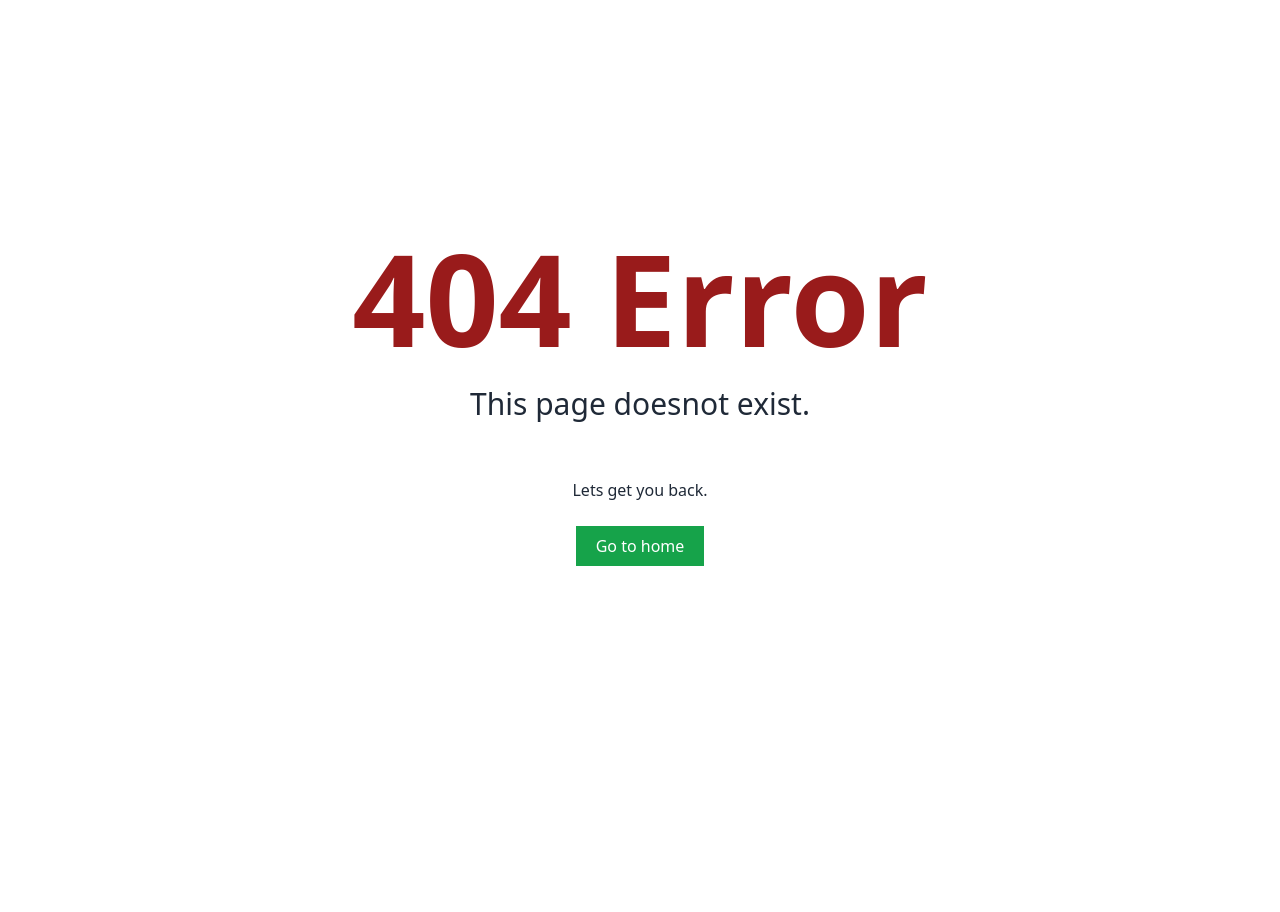
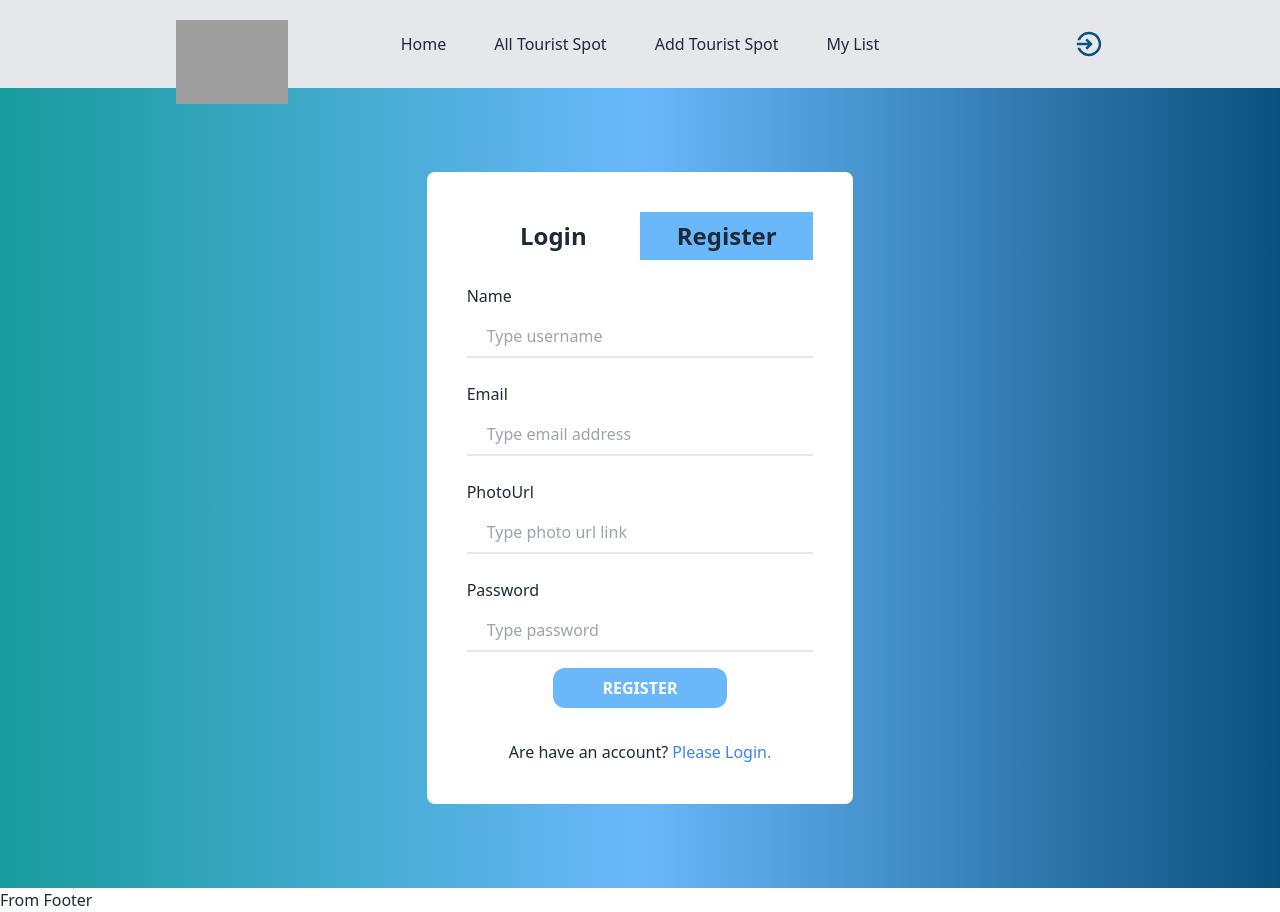
Before and after one commit to atiqueshahriarr/Travel-Planner-Client, a React (Vite) app: page /logreg/register in a window 1280 px wide. Before the commit this address had no page. Before the commit the page ends 800 px from the top, so only its background shows below. Built offline with nearby package versions, Linux system fonts and the light colour scheme; grey boxes are pictures that could not be loaded.

Commit message:
Design Login and Register page

```diff
--- a/src/components/homepage/Navbar.jsx
+++ b/src/components/homepage/Navbar.jsx
@@ -105,7 +105,7 @@ const Navbar = () => {
 
           <div className="navbar-end ">
             <div className="tooltip" data-tip="Login">
-              <Link className="text-xl flex items-center gap-2 " to="/login">
+              <Link className="text-xl flex items-center gap-2 " to="/logreg">
                 <IoMdLogIn className="text-3xl text-[#0a517e] hover:text-[#189b9c]"></IoMdLogIn>
               </Link>
             </div>
--- /dev/null
+++ b/src/components/loginRegister/LogReg.jsx
@@ -0,0 +1,77 @@
+import { NavLink, Outlet } from "react-router-dom";
+import Login from "./Login";
+import Register from "./Register";
+
+const LogReg = () => {
+  return (
+    <div>
+      <div className="min-h-screen bg-gradient-to-l from-[#0a517e] via-[#6ab8fa] to-[#189b9c]">
+        <div className="flex items-center justify-center min-h-screen">
+          <div className="bg-white w-4/5 lg:w-1/3 rounded-lg mx-auto p-10 h-5/6 ">
+            <div
+              role="tablist"
+              className="tabs tabs-bordered flex font-semibold"
+            >
+              <NavLink
+                to="/logreg/login"
+                className="flex-1 text-center "
+                style={({isActive}) => {
+                  return isActive
+                    ? {
+                        background: "#6ab8fa",
+                        color: "white",
+                        fontWeight: "700",
+                      }
+                    : {};
+                }}
+              >
+                <input
+                  type="radio"
+                  name="my_tabs_1"
+                  role="tab"
+                  className="tab text-2xl my-2 "
+                  aria-label="Login"
+                />
+              </NavLink>
+              <div role="tabpanel" className="tab-content p-10">
+                <Login></Login>
+              </div>
+
+              <NavLink
+                to="/logreg/register"
+                className="flex-1 text-center"
+                style={({isActive}) => {
+                  return isActive
+                    ? {
+                        background: "#6ab8fa",
+                        color: "white",
+                        fontWeight: "700",
+                      }
+                    : {};
+                }}
+              >
+                <input
+                  type="radio"
+                  name="my_tabs_1"
+                  role="tab"
+                  className="tab text-2xl my-2"
+                  aria-label="Register"
+                  checked
+                />
+              </NavLink>
+              <div role="tabpanel" className="tab-content p-10">
+                <Register></Register>
+              </div>
+            </div>
+
+            <div>
+              <Outlet></Outlet>
+            </div>
+          </div>
+        </div>
+      </div>
+    </div>
+  );
+};
+
+export default LogReg;
--- a/src/components/loginRegister/Login.jsx
+++ b/src/components/loginRegister/Login.jsx
@@ -1,7 +1,64 @@
+import { FaGithub } from "react-icons/fa";
+import { FcGoogle } from "react-icons/fc";
+import { Link } from "react-router-dom";
+import { ToastContainer } from "react-toastify";
+
 const Login = () => {
-  return <div>
+  return (
+    <div>
+      <form>
+        <label htmlFor="email" className="block mt-6">
+          Email
+        </label>
+        <input
+          className="block px-5 py-2  border-b-2 w-full mt-2 "
+          name="email"
+          type="email"
+          placeholder="Type email address"
+          required
+        />
 
-  </div>;
+        <label htmlFor="password" className="block mt-6">
+          Password
+        </label>
+        <div className="flex relative">
+          <input
+            className="block px-5 py-2 border-b-2 w-full mt-2"
+            name="password"
+            type="password"
+            placeholder="Type password"
+            required
+          />
+        </div>
+        <a className="text-right mt-2 hover:cursor-pointer hover:underline hover:text-blue-600">
+          Forgot Password?
+        </a>
+        <div className="flex mt-4 justify-center">
+          <input
+            type="submit"
+            value="LOGIN"
+            className="bg-[#6ab8fa] hover:bg-[#189b9c] w-2/4 py-2 rounded-xl font-bold text-white"
+          />
+        </div>
+      </form>
+
+      <div className="flex flex-col items-center justify-center  mt-6">
+        <p>Or</p>
+
+        <div className="flex gap-4 mt-4">
+          <FcGoogle className="text-4xl hover:text-5xl hover:cursor-pointer"></FcGoogle>
+          <FaGithub className="text-4xl hover:text-5xl hover:cursor-pointer"></FaGithub>
+        </div>
+        <ToastContainer />
+        <p className="mt-4">
+          Are you new here?{" "}
+          <span className="text-blue-500 hover:font-semibold">
+            <Link to="/logreg/register">Create an account.</Link>
+          </span>
+        </p>
+      </div>
+    </div>
+  );
 };
 
 export default Login;
--- a/src/components/loginRegister/Register.jsx
+++ b/src/components/loginRegister/Register.jsx
@@ -1,5 +1,73 @@
+import { Link } from "react-router-dom";
+
 const Register = () => {
-  return <div></div>;
+  return (
+    <div>
+      <form>
+        <label htmlFor="text" className="block mt-6">
+          Name
+        </label>
+        <input
+          className="block px-5 py-2  border-b-2 w-full mt-2 "
+          name="username"
+          type="text"
+          placeholder="Type username"
+        />
+
+        <label htmlFor="email" className="block mt-6">
+          Email
+        </label>
+        <input
+          className="block px-5 py-2  border-b-2 w-full mt-2 "
+          name="email"
+          type="email"
+          placeholder="Type email address"
+          required
+        />
+
+        <label htmlFor="photoUrl" className="block mt-6">
+          PhotoUrl
+        </label>
+        <input
+          className="block px-5 py-2  border-b-2 w-full mt-2 "
+          name="photoUrl"
+          type="text"
+          placeholder="Type photo url link"
+          required
+        />
+
+        <label htmlFor="password" className="block mt-6">
+          Password
+        </label>
+        <div className="flex relative">
+          <input
+            className="block px-5 py-2 border-b-2 w-full mt-2"
+            name="password"
+            type="password"
+            placeholder="Type password"
+            required
+          />
+        </div>
+
+        <div className="flex mt-4 justify-center">
+          <input
+            type="submit"
+            value="REGISTER"
+            className="bg-[#6ab8fa] hover:bg-[#189b9c] w-2/4 py-2 rounded-xl font-bold text-white"
+          />
+        </div>
+      </form>
+
+      <div className="flex flex-col items-center justify-center  mt-6">
+        <p className="mt-2">
+          Are have an account?{" "}
+          <span className="text-blue-500 hover:font-semibold">
+            <Link to="/logreg/login">Please Login.</Link>
+          </span>
+        </p>
+      </div>
+    </div>
+  );
 };
 
 export default Register;
```
Also changed, not shown: src/main.jsx (+13 -6 lines).
